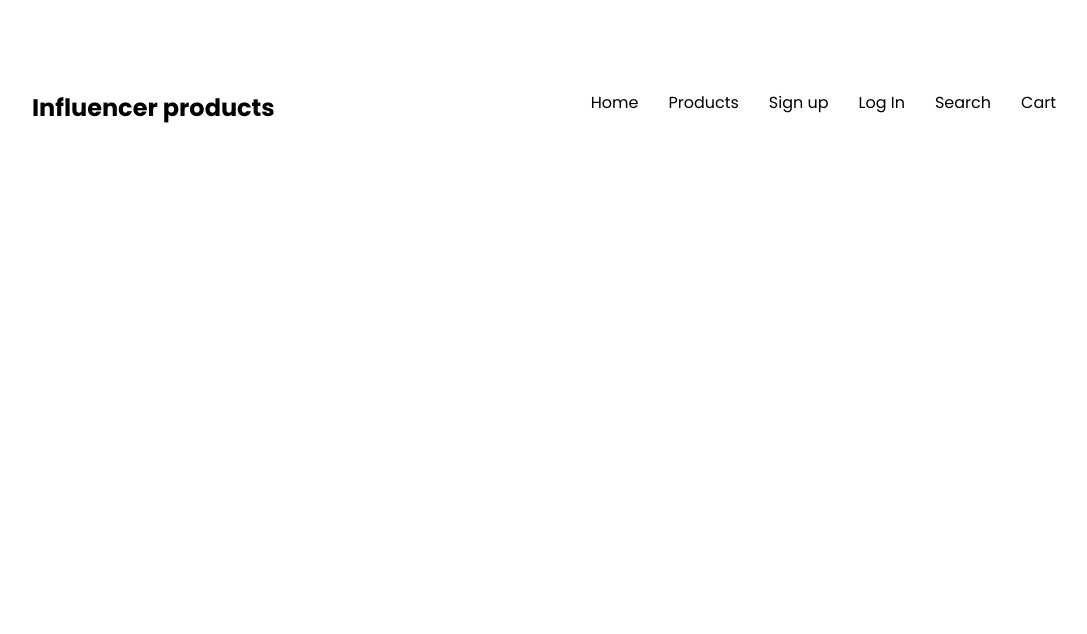
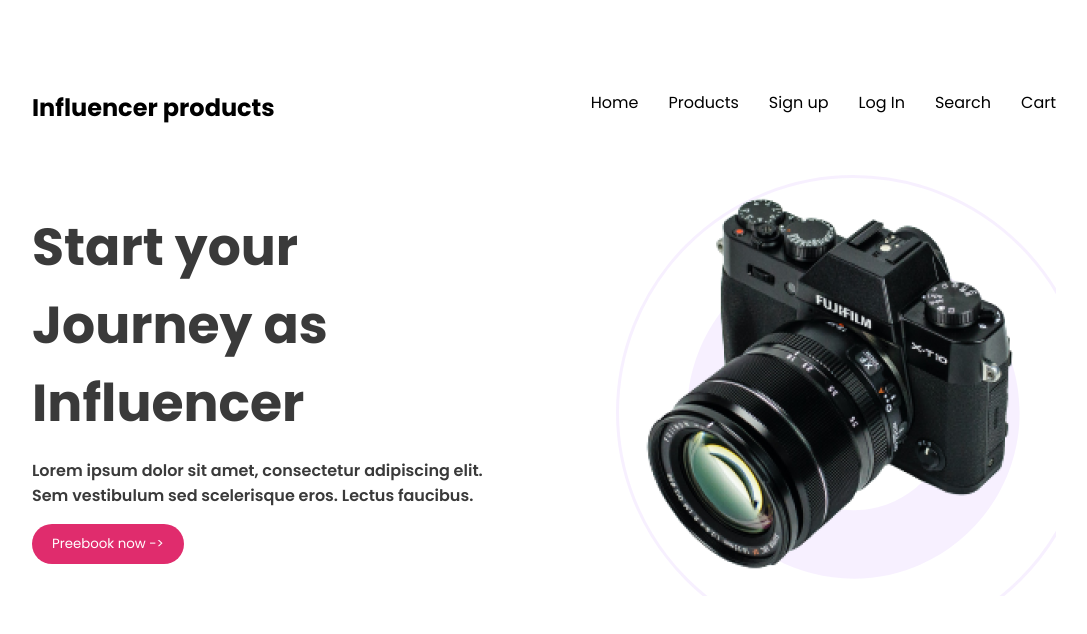
Before and after one commit to Md-Rakib-Hassan/Influencer-gear-live, a plain HTML site: page index.html in a window 1280 px wide. Shown: the whole page, without its empty margins (96-1183 px from the left). Drawn offline with Linux system fonts and the light colour scheme.

Commit message:
done header

```diff
--- a/index.html
+++ b/index.html
@@ -31,7 +31,13 @@
         </nav>
 
         <div class="banner">
-
+            <div class="banner-content">
+                <h1>Start your Journey as
+                    Influencer</h1>
+                    <p class="banner-description">Lorem ipsum dolor sit amet, consectetur adipiscing elit. Sem vestibulum sed scelerisque eros. Lectus faucibus.</p>
+                    <button class="btn">Preebook now -></button>
+            </div>
+            <div class="banner-img"><img src="images/main-camera.png" alt="camara"></div>
         </div>
 
     </header>
--- a/style.css
+++ b/style.css
@@ -11,7 +11,7 @@
 nav{
     display: flex;
     justify-content: space-between;
-    padding: 90px 10%;
+    padding: 90px 10% 50px;
 }
 .nav-logo{
     font-weight: 700;
@@ -25,3 +25,35 @@ ul{
     display: flex;
     gap: 30px;
 }
+.banner{
+    display: flex;
+    justify-content:space-between;
+    margin: auto 10%;
+    align-items: center;
+}
+.banner-content{
+    width: 45%;
+    color: #3A3A3A;
+
+}
+.banner-content>h1{
+    margin: 0px;
+    padding: 0px;
+    font-size: 3.25rem;
+    font-weight: 700;
+}
+.banner-description{
+
+    font-weight: 600;
+    margin: 16px auto;
+}
+.btn{
+    background-color: #E02C6D;
+    color: white;
+    padding: 10px 20px;
+    border-radius:20px;
+    border: none;
+}
+.banner-img{
+    background-image: url(images/Circle\ design.svg);
+}
```
